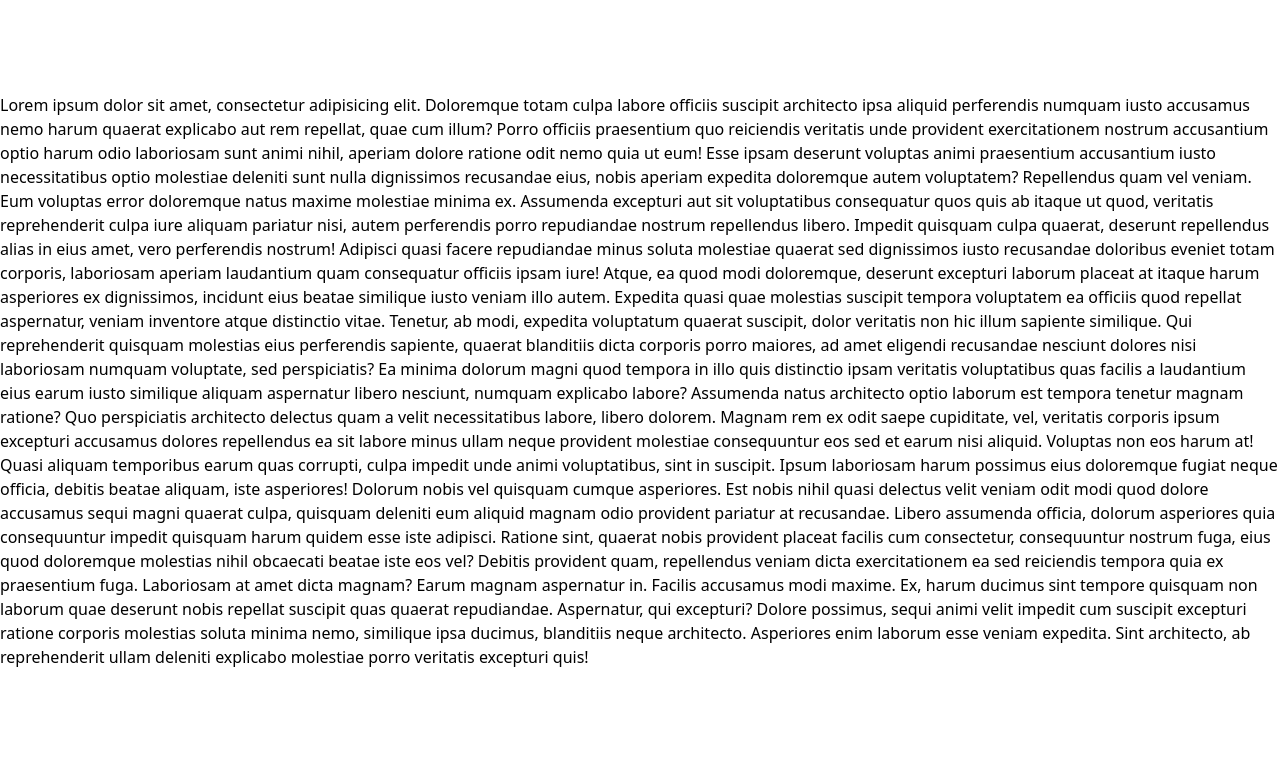
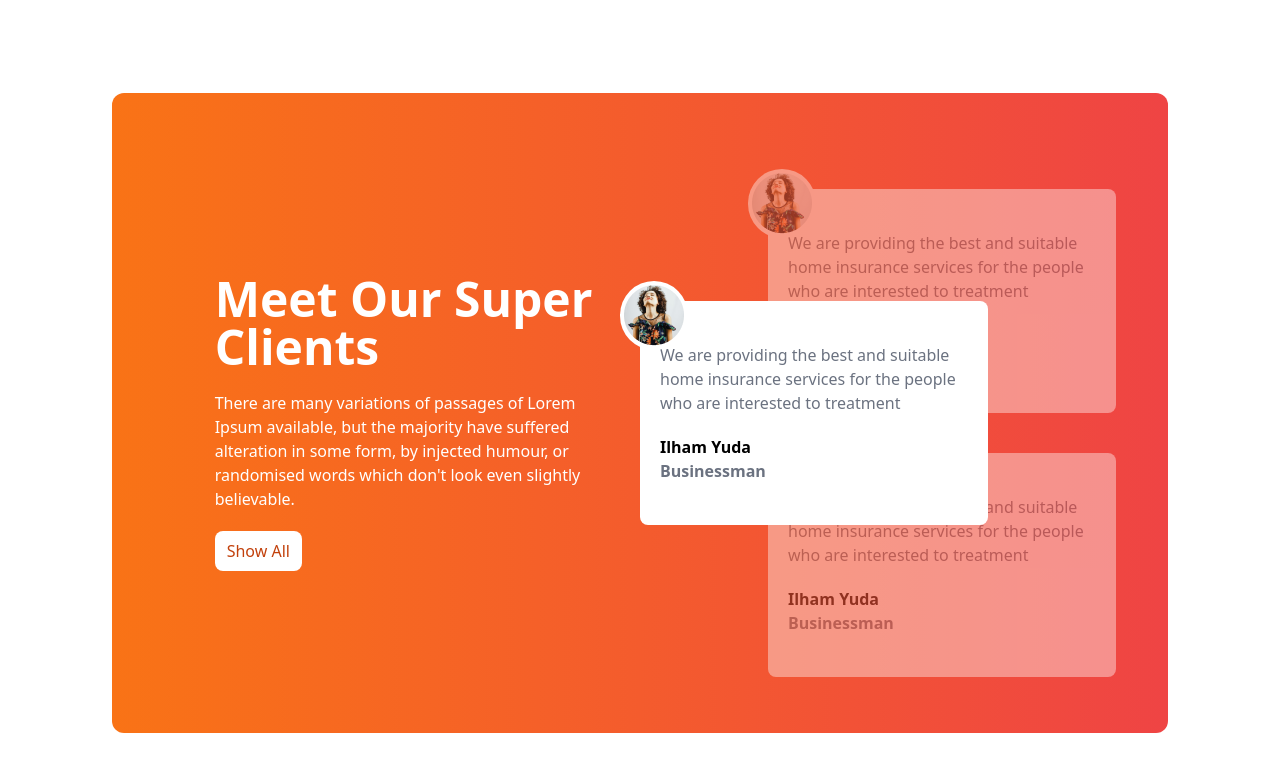
Before and after one commit to Mostofarusho/Tea-House-Using-TailwindTea-House-Using-Tailwind, a plain HTML site: page index.html in a window 1280 px wide. Shown: the part 1719-2480 px from the top of the page. Before the commit the page ends 2388 px from the top, so only its background shows below. Drawn offline with nearby package versions, Linux system fonts and the light colour scheme.

Commit message:
Review Section Done

```diff
--- a/index.html
+++ b/index.html
@@ -134,6 +134,64 @@
             </div>
         </section>
 
+        <!-- Reviews Section  -->
+        <section class="mb-24">
+            <div class=" bg-gradient-to-r from-orange-500 to-red-500 rounded-xl grid grid-cols-1 lg:grid-cols-2 text-white px-7 md:px-16">
+                <!-- Text Section -->
+                <div class="flex justify-center items-center overflow-hidden">
+                    <div class="w-5/6">
+                        <h1 class="text-5xl font-bold mb-5 mt-10">Meet Our Super Clients</h1>
+                        <p class="mb-5">There are many variations of passages of Lorem Ipsum available, but the majority have suffered alteration in some form, by injected humour, or randomised words which don't look even slightly believable.</p>
+                        <button class="bg-white text-orange-700 px-3 py-2 rounded-lg mb-5">Show All</button>
+                    </div>
+                </div>
+                <!-- Reviews Card section  -->
+                <div class="relative py-24">
+                    <!-- Middle Card  -->
+                    <div class="absolute z-10 top-44 md:top-52">
+                        <div class=" h-56 w-full md:w-3/4 bg-white text-black rounded-lg flex items-center px-5">
+                            <!-- Div For Image  -->
+                            <div class="absolute -top-5 -left-5 bg-white rounded-full">
+                                <img class="p-1" src="./images/client.png" alt="">
+                            </div>
+                            <!-- Div For Text  -->
+                            <div>
+                                <p class="text-gray-500 mb-5">We are providing the best and suitable home insurance services for the people who are interested to treatment</p>
+                                <h1 class="font-bold">Ilham Yuda</h1>
+                                <p class="font-bold text-gray-500">Businessman</p>
+                            </div>
+                        </div>
+                    </div>
+                    <!-- Top Card  -->
+                    <div class="relative left-2 md:left-32 h-56 w-full md:w-3/4 bg-white text-black rounded-lg flex items-center px-5 opacity-40">
+                        <!-- Div For Image  -->
+                        <div class="absolute -top-5 -left-5 bg-white rounded-full">
+                            <img class="p-1" src="./images/client.png" alt="">
+                        </div>
+                        <!-- Div For Text  -->
+                        <div>
+                            <p class="text-gray-500 mb-5">We are providing the best and suitable home insurance services for the people who are interested to treatment</p>
+                            <h1 class="font-bold">Ilham Yuda</h1>
+                            <p class="font-bold text-gray-500">Businessman</p>
+                        </div>
+                    </div>
+                    <!-- Bottom Card  -->
+                    <div class="relative top-10 left-2 md:left-32 h-56 w-full md:w-3/4 bg-white text-black rounded-lg flex items-center px-5 opacity-40">
+                        <!-- Div For Image  -->
+                        <div class="absolute -top-5 -left-5 bg-white rounded-full">
+                            <img class="p-1" src="./images/client.png" alt="">
+                        </div>
+                        <!-- Div For Text  -->
+                        <div class="">
+                            <p class="text-gray-500 mb-5">We are providing the best and suitable home insurance services for the people who are interested to treatment</p>
+                            <h1 class="font-bold">Ilham Yuda</h1>
+                            <p class="font-bold text-gray-500">Businessman</p>
+                        </div>
+                    </div>
+                </div>
+            </div>
+        </section>
+
     </main>
 </body>
 <div>Lorem ipsum dolor sit amet, consectetur adipisicing elit. Doloremque totam culpa labore officiis suscipit architecto ipsa aliquid perferendis numquam iusto accusamus nemo harum quaerat explicabo aut rem repellat, quae cum illum? Porro officiis praesentium
```
